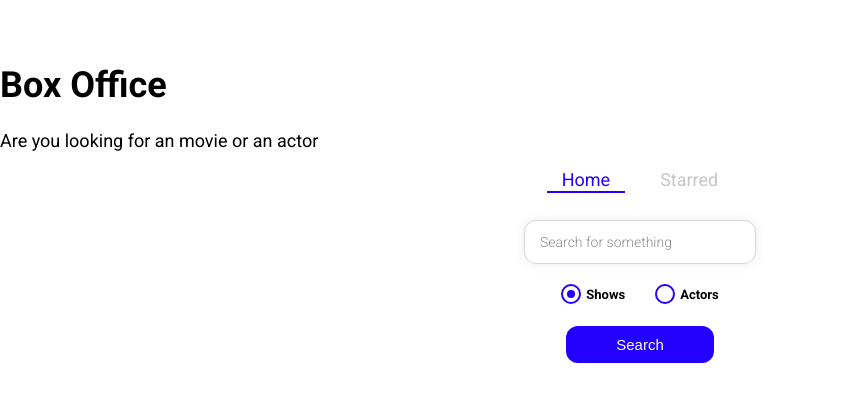
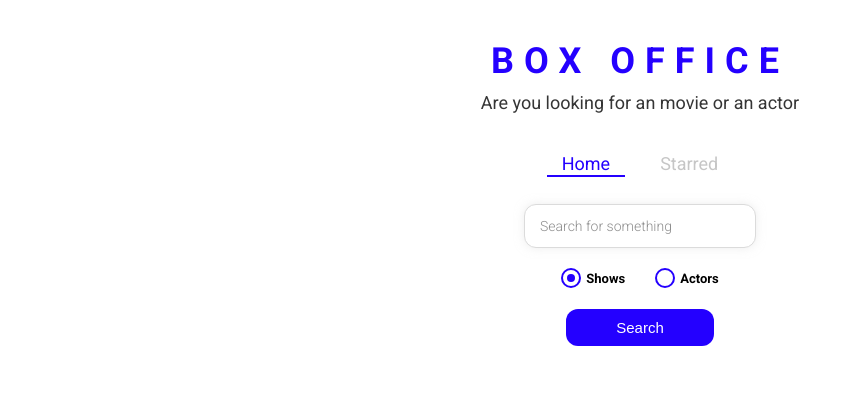
Before and after one commit to codingraj3427/Box-office-app, a React (Create React App) app: page / in a window 1280 px wide. Shown: the top 402 px of the page, without its empty margins (0-861 px from the left). Built offline with nearby package versions, Linux system fonts and the light colour scheme.

Commit message:
Added all the styles

```diff
--- a/src/components/Title.js
+++ b/src/components/Title.js
@@ -1,13 +1,13 @@
-import React from 'react'
+import React from 'react';
+import { TitleWrapper } from './Title.styled';
 
-const Title = ({Title,subtitle}) => {
+const Title = ({ Title, subtitle }) => {
   return (
-    <div>
+    <TitleWrapper>
       <h1>{Title}</h1>
       <p>{subtitle}</p>
+    </TitleWrapper>
+  );
+};
 
-    </div>
-  )
-}
-
-export default Title
+export default Title;
```
Also changed, not shown: src/pages/Home.js (line endings or trailing spaces).
